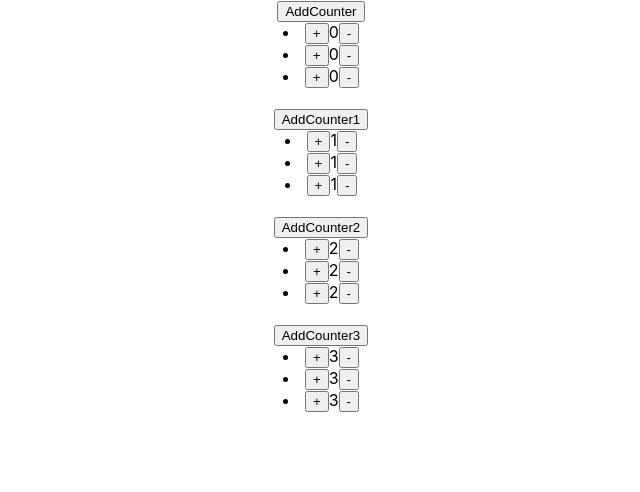
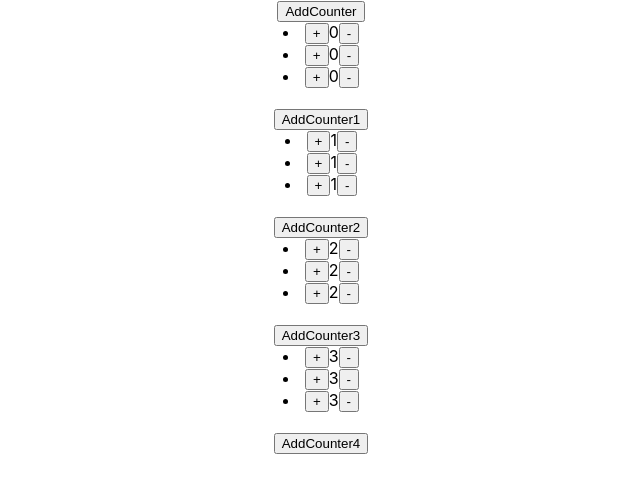
Before and after one commit to Nosov-Pavel/counter-del-me15.09, a React (Create React App) app: page / in a window 1280 px wide. Shown: the top 492 px of the page, without its empty margins (319-959 px from the left). Built offline with nearby package versions, Linux system fonts and the light colour scheme.

Commit message:
addCount4

```diff
--- a/src/App.js
+++ b/src/App.js
@@ -78,6 +78,8 @@ function App() {
                 {el}
                 <button>-</button>
             </li>)}
+            <br/>
+            <button>AddCounter4</button>
         </div>
     );
 }
```
